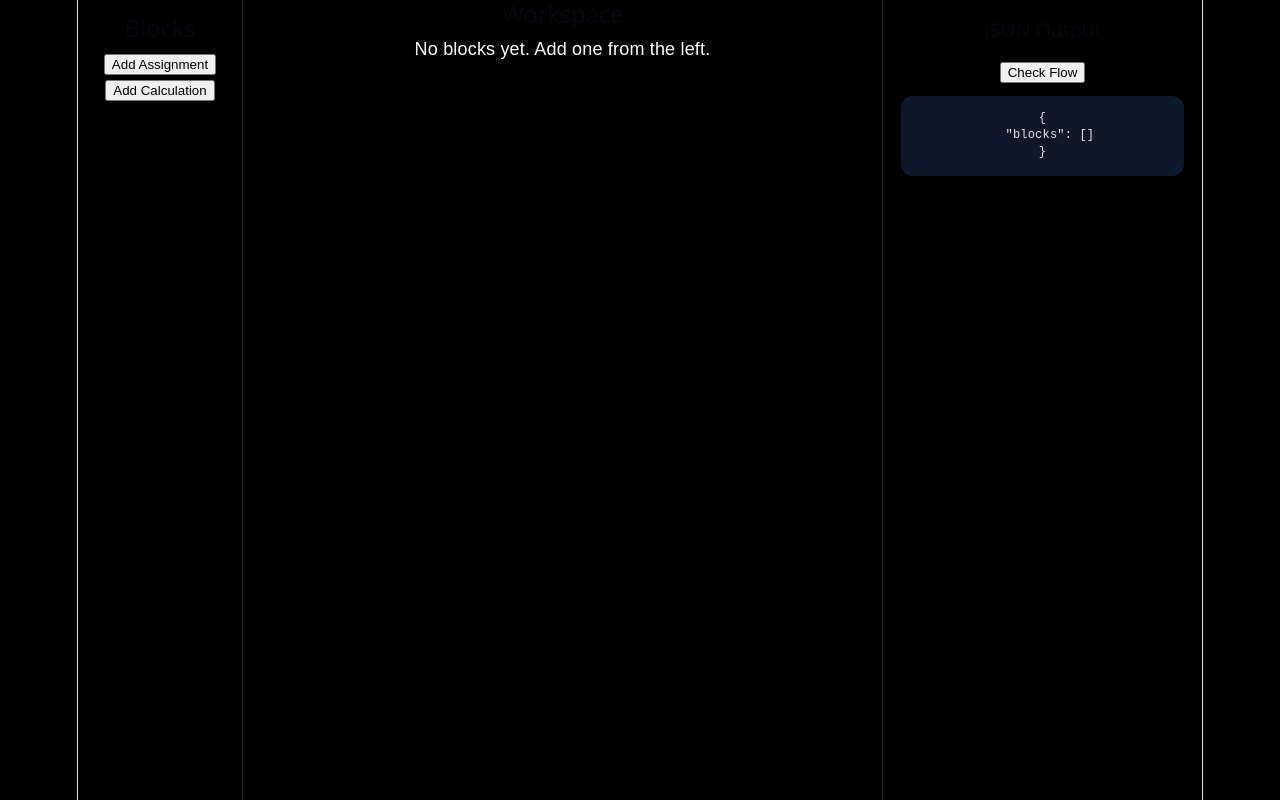
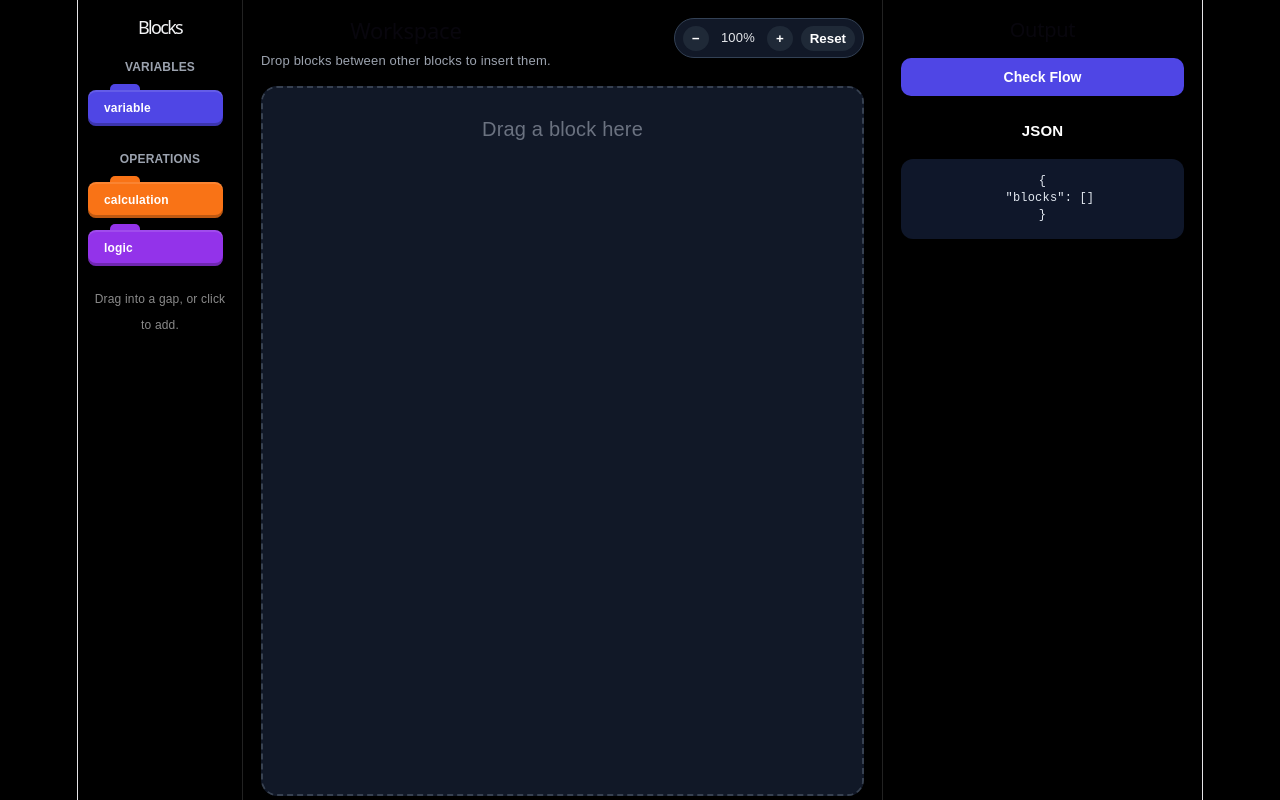
Before and after one commit to seoungwnsong/block-code, a React (Vite) app in the folder block-code-frontend/: page / in a window 1280 px wide. Built offline with nearby package versions, Linux system fonts and the light colour scheme.

Commit message:
Enhance block types and in App.tsx
Refactor block handling and improve type definitions.

```diff
--- a/block-code-frontend/src/App.tsx
+++ b/block-code-frontend/src/App.tsx
@@ -1,84 +1,215 @@
 import { useState } from "react";
 import "./App.css";
 
+type DataType = "int" | "float" | "bool" | "string";
+type MathOperator = "+" | "-" | "*" | "/" | "%";
+type LogicOperator = "==" | "!=" | ">" | "<" | ">=" | "<=" | "and" | "or";
 
-// Represents one block in our visual programming interface.
-// It can be either an assignment or a calculation.
-// >> Can be extended in the future to include more block types.
 type Block =
   | {
       id: number;
-      type: "assignment";
-      variable: string;
+      type: "variable";
+      dataType: DataType;
+      name: string;
       value: string;
     }
   | {
       id: number;
       type: "calculation";
-      variable: string;
       left: string;
-      operator: "+" | "-" | "*" | "/";
+      operator: MathOperator;
+      right: string;
+    }
+  | {
+      id: number;
+      type: "logic";
+      left: string;
+      operator: LogicOperator;
       right: string;
     };
 
+type BlockType = Block["type"];
 
 function App() {
   const [blocks, setBlocks] = useState<Block[]>([]);
-  const [result, setResult] = useState<string>("");
+  const [result, setResult] = useState("");
+  const [zoom, setZoom] = useState(1);
+  const [activeDropIndex, setActiveDropIndex] = useState<number | null>(null);
 
-  // These functions add new blocks to the back of the workspace with.
-  // default values that can be edited by the user.
-  function addAssignmentBlock() {
-    const newBlock: Block = {
-      id: Date.now(),
-      type: "assignment",
-      variable: "x",
-      value: "3",
+  function createBlock(type: BlockType): Block {
+    const id = Date.now() + Math.floor(Math.random() * 1000);
+
+    if (type === "variable") {
+      return {
+        id,
+        type: "variable",
+        dataType: "int",
+        name: "",
+        value: "",
       };
-    setBlocks([...blocks, newBlock]);
     }
 
-  function addCalculationBlock() {
-    const newBlock: Block = {
-      id: Date.now(),
+    if (type === "calculation") {
+      return {
+        id,
         type: "calculation",
-      variable: "y",
-      left: "x",
+        left: "",
         operator: "+",
-      right: "2",
+        right: "",
       };
-    setBlocks([...blocks, newBlock]);
-  }
-
-
-  // Updates a specific field of a block based on its ID.
-  // @param id - The unique identifier of the block to be updated.
-  // @param field - The specific field of the block to be updated (e.g., "variable", "value", "left", "operator", "right").
-  // @param value - The new value to be assigned to the specified field.
-  function updateBlock(id: number, field: string, value: string) {
-    const updatedBlocks = blocks.map((block) => {
-      if (block.id !== id) {
-        return block;
     }
 
     return {
-        ...block,
-        [field]: value,
+      id,
+      type: "logic",
+      left: "",
+      operator: "==",
+      right: "",
     };
-    });
-
-    setBlocks(updatedBlocks as Block[]);
   }
 
-  // This function removes a block from the workspace based on its ID.
-  // @param id - The unique identifier of the block to be deleted.
-  function deleteBlock(id: number) {
-    const updatedBlocks = blocks.filter((block) => block.id !== id);
-    setBlocks(updatedBlocks);
+  function addBlock(type: BlockType) {
+    setBlocks((prev) => [...prev, createBlock(type)]);
   }
 
-  // This function is a placeholder for the backend integration
-  // that will check the flow of the blocks.
+  function insertBlockAtIndex(newBlock: Block, index: number) {
+    setBlocks((prev) => {
+      const updated = [...prev];
+      updated.splice(index, 0, newBlock);
+      return updated;
+    });
+  }
+
+  function moveBlockToIndex(blockId: number, targetIndex: number) {
+    setBlocks((prev) => {
+      const oldIndex = prev.findIndex((block) => block.id === blockId);
+
+      if (oldIndex === -1) {
+        return prev;
+      }
+
+      const movingBlock = prev[oldIndex];
+      const withoutMovingBlock = prev.filter((block) => block.id !== blockId);
+
+      let adjustedIndex = targetIndex;
+
+      if (oldIndex < targetIndex) {
+        adjustedIndex = targetIndex - 1;
+      }
+
+      const updated = [...withoutMovingBlock];
+      updated.splice(adjustedIndex, 0, movingBlock);
+
+      return updated;
+    });
+  }
+
+  function handleTemplateDragStart(
+    event: React.DragEvent<HTMLDivElement>,
+    type: BlockType
+  ) {
+    event.dataTransfer.setData("source", "template");
+    event.dataTransfer.setData("blockType", type);
+    event.dataTransfer.effectAllowed = "copy";
+  }
+
+  function handleWorkspaceBlockDragStart(
+    event: React.DragEvent<HTMLDivElement>,
+    id: number
+  ) {
+    event.dataTransfer.setData("source", "workspace");
+    event.dataTransfer.setData("blockId", String(id));
+    event.dataTransfer.effectAllowed = "move";
+  }
+
+  function handleDropAtIndex(
+    event: React.DragEvent<HTMLElement>,
+    index: number
+  ) {
+    event.preventDefault();
+    event.stopPropagation();
+
+    const source = event.dataTransfer.getData("source");
+
+    if (source === "template") {
+      const blockType = event.dataTransfer.getData("blockType") as BlockType;
+
+      if (blockType) {
+        insertBlockAtIndex(createBlock(blockType), index);
+      }
+    }
+
+    if (source === "workspace") {
+      const blockId = Number(event.dataTransfer.getData("blockId"));
+
+      if (!Number.isNaN(blockId)) {
+        moveBlockToIndex(blockId, index);
+      }
+    }
+
+    setActiveDropIndex(null);
+  }
+
+  function handleDropAtEnd(event: React.DragEvent<HTMLDivElement>) {
+    event.preventDefault();
+
+    const index = activeDropIndex ?? blocks.length;
+    handleDropAtIndex(event, index);
+  }
+
+  function handleBlockDragOver(
+    event: React.DragEvent<HTMLDivElement>,
+    index: number
+  ) {
+    event.preventDefault();
+
+    const rect = event.currentTarget.getBoundingClientRect();
+    const mouseY = event.clientY;
+    const middleY = rect.top + rect.height / 2;
+
+    if (mouseY < middleY) {
+      setActiveDropIndex(index);
+    } else {
+      setActiveDropIndex(index + 1);
+    }
+  }
+
+  function handleWorkspaceDragOver(event: React.DragEvent<HTMLDivElement>) {
+    event.preventDefault();
+
+    if (blocks.length === 0) {
+      setActiveDropIndex(0);
+    }
+  }
+
+  function handleDragEnd() {
+    setActiveDropIndex(null);
+  }
+
+  function deleteBlock(id: number) {
+    setBlocks((prev) => prev.filter((block) => block.id !== id));
+  }
+
+  function updateBlock(id: number, field: string, value: string) {
+    setBlocks((prev) =>
+      prev.map((block) =>
+        block.id === id ? ({ ...block, [field]: value } as Block) : block
+      )
+    );
+  }
+
+  function zoomIn() {
+    setZoom((prev) => Math.min(prev + 0.1, 1.6));
+  }
+
+  function zoomOut() {
+    setZoom((prev) => Math.max(prev - 0.1, 0.6));
+  }
+
+  function resetZoom() {
+    setZoom(1);
+  }
+
   async function checkFlow() {
     try {
       const response = await fetch("http://localhost:3000/check-flow", {
@@ -91,72 +222,169 @@ async function checkFlow() {
 
       const data = await response.json();
 
-    console.log("Response from backend:", data);
-
       setResult(
         `Backend received ${data.blockCount} block(s). Status: ${data.status}`
       );
     } catch (error) {
-    console.error("Error connecting to backend:", error);
+      console.error(error);
       setResult("Error: Could not connect to backend.");
     }
   }
+
+  function renderPaletteBlock(label: string, type: BlockType, className: string) {
+    return (
+      <div
+        className={`template-block ${className}`}
+        draggable
+        onDragStart={(event) => handleTemplateDragStart(event, type)}
+        onDragEnd={handleDragEnd}
+        onClick={() => addBlock(type)}
+      >
+        {label}
+      </div>
+    );
+  }
+
+  function renderDropZone(index: number) {
+    return (
+      <div
+        className={`insert-drop-zone ${
+          activeDropIndex === index ? "active-insert-zone" : ""
+        }`}
+        onDragOver={(event) => {
+          event.preventDefault();
+          setActiveDropIndex(index);
+        }}
+        onDrop={(event) => handleDropAtIndex(event, index)}
+      >
+        {activeDropIndex === index && <span>Drop here</span>}
+      </div>
+    );
+  }
+
   return (
     <div className="app">
       <aside className="block-menu">
-        <h2>Blocks</h2>
-        <button onClick={addAssignmentBlock}>Add Assignment</button>
-        <button onClick={addCalculationBlock}>Add Calculation</button>
+        <h1>Blocks</h1>
+
+        <section className="block-section">
+          <h3>Variables</h3>
+          {renderPaletteBlock("variable", "variable", "variable-template")}
+        </section>
+
+        <section className="block-section">
+          <h3>Operations</h3>
+          {renderPaletteBlock(
+            "calculation",
+            "calculation",
+            "calculation-template"
+          )}
+          {renderPaletteBlock("logic", "logic", "logic-template")}
+        </section>
+
+        <p className="hint-text">Drag into a gap, or click to add.</p>
       </aside>
 
-      <main className="workspace">
+      <main className="workspace-area">
+        <div className="workspace-toolbar">
+          <div>
             <h2>Workspace</h2>
+            <p>Drop blocks between other blocks to insert them.</p>
+          </div>
 
-        {blocks.length === 0 && <p>No blocks yet. Add one from the left.</p>}
+          <div className="zoom-controls">
+            <button onClick={zoomOut}>−</button>
+            <span>{Math.round(zoom * 100)}%</span>
+            <button onClick={zoomIn}>+</button>
+            <button onClick={resetZoom}>Reset</button>
+          </div>
+        </div>
 
-        {blocks.map((block) => (
-          <div className="block" key={block.id}>
+        <div
+          className="drop-zone"
+          onDragOver={handleWorkspaceDragOver}
+          onDrop={handleDropAtEnd}
+        >
+          {blocks.length === 0 && (
+            <div className="empty-message">Drag a block here</div>
+          )}
 
-            <button className="delete-button" onClick={() => deleteBlock(block.id)}>
-              Delete
+          <div
+            className="zoom-canvas"
+            style={{
+              transform: `scale(${zoom})`,
+            }}
+          >
+            {renderDropZone(0)}
+
+            {blocks.map((block, index) => (
+              <div
+                key={block.id}
+                className="block-wrapper"
+                onDragOver={(event) => handleBlockDragOver(event, index)}
+                onDrop={(event) =>
+                  handleDropAtIndex(event, activeDropIndex ?? index + 1)
+                }
+              >
+                <div
+                  className={`scratch-block ${block.type}-block`}
+                  draggable
+                  onDragStart={(event) =>
+                    handleWorkspaceBlockDragStart(event, block.id)
+                  }
+                  onDragEnd={handleDragEnd}
+                >
+                  <button
+                    className="delete-button"
+                    onClick={() => deleteBlock(block.id)}
+                  >
+                    ×
                   </button>
 
-            {block.type === "assignment" ? (
-              <>
-                <strong>Assignment</strong>
+                  {block.type === "variable" && (
                     <div className="block-row">
+                      <select
+                        value={block.dataType}
+                        onChange={(event) =>
+                          updateBlock(block.id, "dataType", event.target.value)
+                        }
+                      >
+                        <option value="int">int</option>
+                        <option value="float">float</option>
+                        <option value="bool">bool</option>
+                        <option value="string">string</option>
+                      </select>
+
                       <input
-                    value={block.variable}
+                        placeholder="name"
+                        value={block.name}
                         onChange={(event) =>
-                      updateBlock(block.id, "variable", event.target.value)
+                          updateBlock(block.id, "name", event.target.value)
                         }
                       />
+
                       <span>=</span>
+
                       <input
+                        placeholder="value"
                         value={block.value}
                         onChange={(event) =>
                           updateBlock(block.id, "value", event.target.value)
                         }
                       />
                     </div>
-              </>
-            ) : (
-              <>
-                <strong>Calculation</strong>
+                  )}
+
+                  {block.type === "calculation" && (
                     <div className="block-row">
                       <input
-                    value={block.variable}
-                    onChange={(event) =>
-                      updateBlock(block.id, "variable", event.target.value)
-                    }
-                  />
-                  <span>=</span>
-                  <input
+                        placeholder="left"
                         value={block.left}
                         onChange={(event) =>
                           updateBlock(block.id, "left", event.target.value)
                         }
                       />
+
                       <select
                         value={block.operator}
                         onChange={(event) =>
@@ -164,26 +392,76 @@ async function checkFlow() {
                         }
                       >
                         <option value="+">+</option>
-                    <option value="-">-</option>
-                    <option value="*">*</option>
-                    <option value="/">/</option>
+                        <option value="-">−</option>
+                        <option value="*">×</option>
+                        <option value="/">÷</option>
+                        <option value="%">%</option>
                       </select>
+
                       <input
+                        placeholder="right"
                         value={block.right}
                         onChange={(event) =>
                           updateBlock(block.id, "right", event.target.value)
                         }
                       />
                     </div>
-              </>
+                  )}
+
+                  {block.type === "logic" && (
+                    <div className="block-row">
+                      <input
+                        placeholder="left"
+                        value={block.left}
+                        onChange={(event) =>
+                          updateBlock(block.id, "left", event.target.value)
+                        }
+                      />
+
+                      <select
+                        value={block.operator}
+                        onChange={(event) =>
+                          updateBlock(block.id, "operator", event.target.value)
+                        }
+                      >
+                        <option value="==">==</option>
+                        <option value="!=">!=</option>
+                        <option value=">">&gt;</option>
+                        <option value="<">&lt;</option>
+                        <option value=">=">&gt;=</option>
+                        <option value="<=">&lt;=</option>
+                        <option value="and">and</option>
+                        <option value="or">or</option>
+                      </select>
+
+                      <input
+                        placeholder="right"
+                        value={block.right}
+                        onChange={(event) =>
+                          updateBlock(block.id, "right", event.target.value)
+                        }
+                      />
+                    </div>
                   )}
                 </div>
+
+                {renderDropZone(index + 1)}
+              </div>
             ))}
+          </div>
+        </div>
       </main>
+
       <aside className="output-panel">
-        <h2>JSON Output</h2>
-        <button onClick={checkFlow}>Check Flow</button>
-        {result && <p>{result}</p>}
+        <h2>Output</h2>
+
+        <button className="check-button" onClick={checkFlow}>
+          Check Flow
+        </button>
+
+        {result && <p className="result-message">{result}</p>}
+
+        <h3>JSON</h3>
         <pre>{JSON.stringify({ blocks }, null, 2)}</pre>
       </aside>
     </div>
```
Lines whose indentation alone changed are shown as unchanged.
